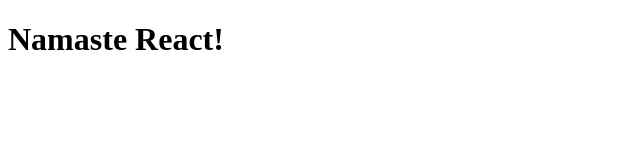
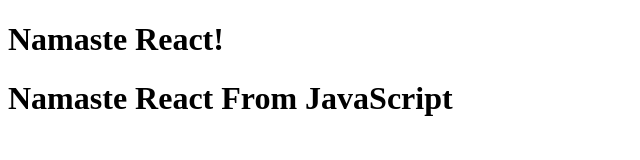
Before and after one commit to ravinl/react, a plain HTML site: page index.html in a window 1280 px wide. Shown: the whole page, without its empty margins (0-640 px from the left). Drawn offline with Linux system fonts and the light colour scheme.

Commit message:
Modified: Heading added to page using js

```diff
--- a/index.html
+++ b/index.html
@@ -11,5 +11,13 @@
             Namaste React!
         </h1>
     </div>
+
+    <script>
+        const heading = document.createElement("h1");
+        heading.innerHTML = "Namaste React From JavaScript";
+
+        const root = document.getElementById("root");
+        root.appendChild(heading);
+    </script>
 </body>
 </html>
```
